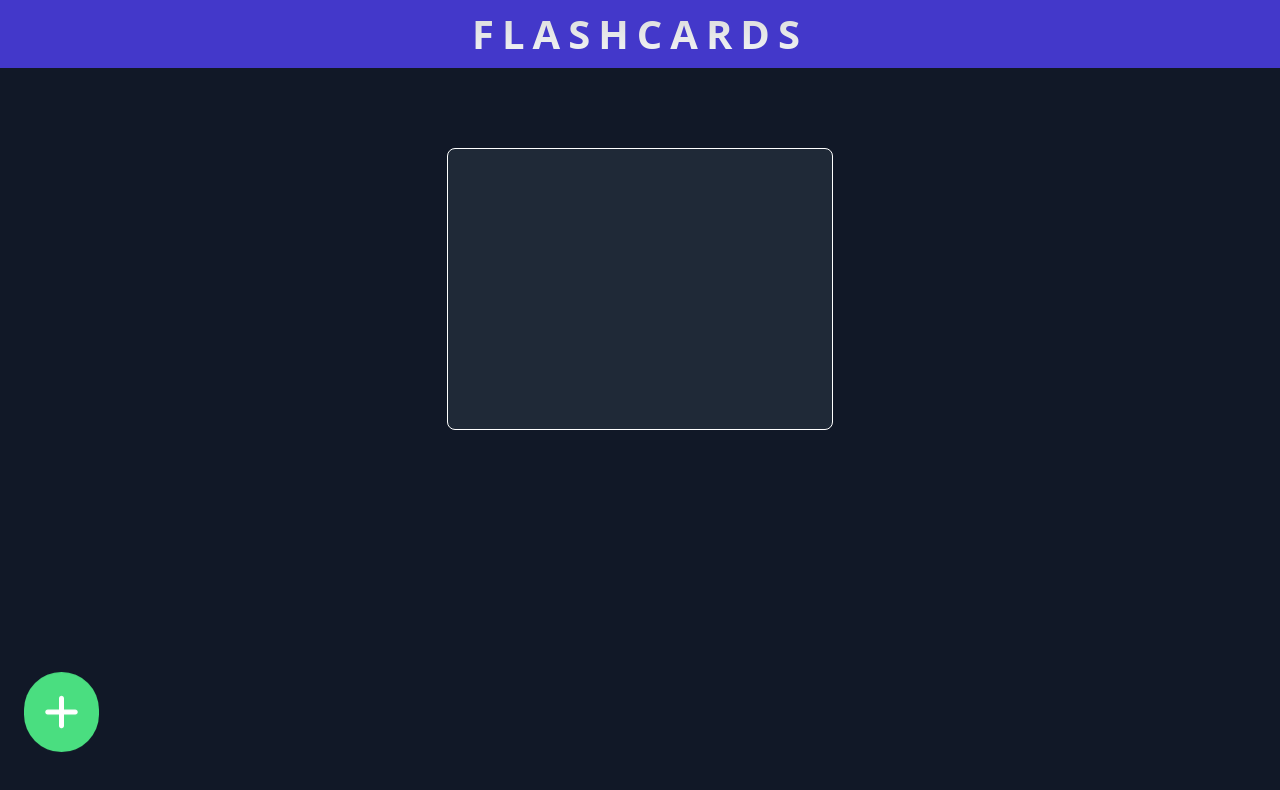
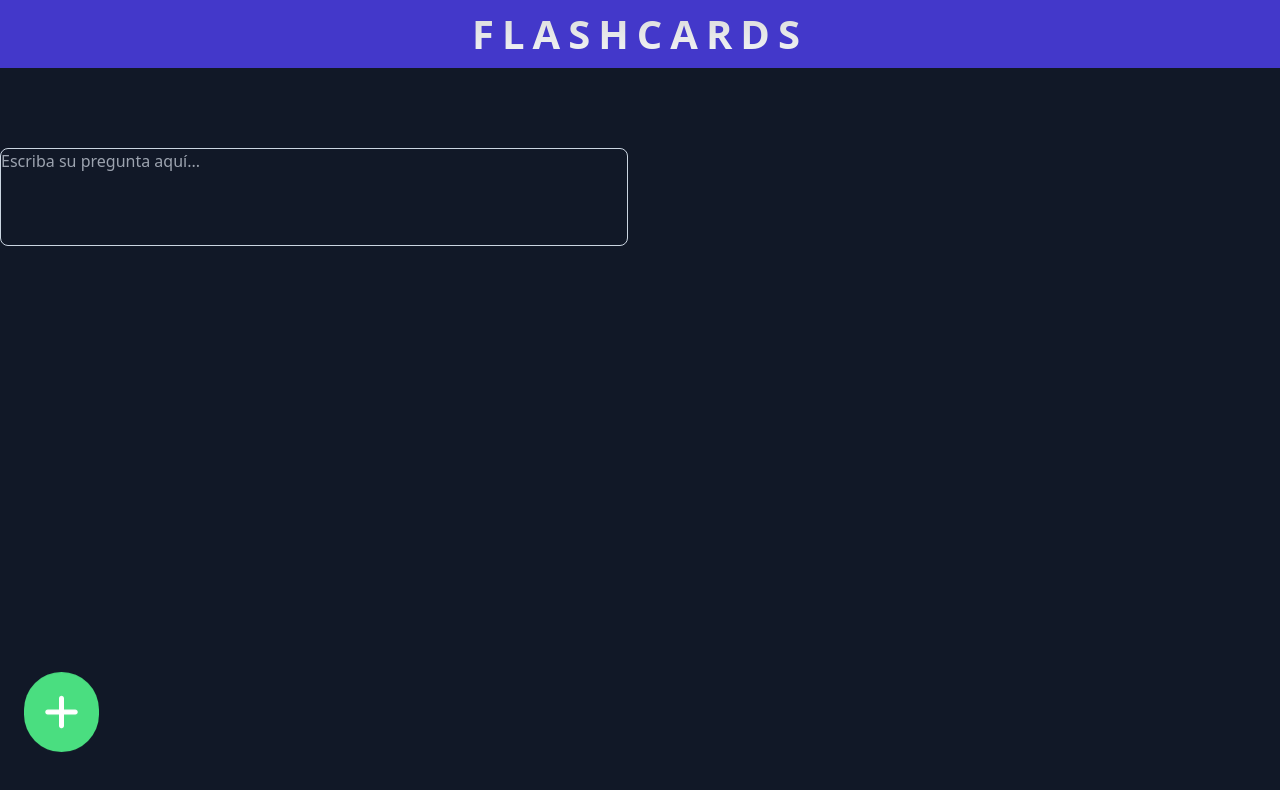
Before and after one commit to LaniakeaArmstrong/flashcards, a Next.js app: page / in a window 1280 px wide. Shown: the top 790 px of the page. Built offline with nearby package versions, Linux system fonts and the light colour scheme.

Commit message:
Click en el botón + te redirige a un formulario

```diff
--- /dev/null
+++ b/src/app/new/page.jsx
@@ -0,0 +1,3 @@
+import { Formulario } from "@/components/form";
+
+export default Formulario;
--- a/src/app/page.jsx
+++ b/src/app/page.jsx
@@ -1,35 +1,39 @@
 "use client"
-import { FlashCard } from "@/components/flashcard";
+import FlashCard from "@/components/flashcard";
+import Link from "next/link";
 import { useState } from "react";
 
 export default function Inicio() {
   const [flashCardCount, setFlashCardCount] = useState(1);
   const [animateBounce, setAnimateBounce] = useState(true);
 
+  //* Crea flashcards y detiene la animación de rebote del botón +
   const handleClick = () => {
     setFlashCardCount(flashCardCount + 1);
     setAnimateBounce(false);
   };
 
   return (
-    <div className="">
+    <>
+      <Link href="/new">
         <svg
           xmlns="http://www.w3.org/2000/svg"
           height="5.0em"
           viewBox="0 0 448 512"
           fill="#fff"
-        className={`text-white bg-green-400 hover:border-white
-        p-5 rounded-full relative bottom-[-39rem] left-6 ${animateBounce ? 'animate-bounce' : ''}
+          className={ `text-white bg-green-400 hover:border-white
+        p-5 rounded-full relative bottom-[-39rem] left-6 ${ animateBounce ? 'animate-bounce' : '' }
         hover:cursor-pointer`}
-        onClick={handleClick}>
+          onClick={ handleClick }>
           <path d="M256 80c0-17.7-14.3-32-32-32s-32 14.3-32 32V224H48c-17.7 0-32 14.3-32 32s14.3 32 32 32H192V432c0 17.7 14.3 32 32 32s32-14.3 32-32V288H400c17.7 0 32-14.3 32-32s-14.3-32-32-32H256V80z" />
         </svg>
+      </Link>
 
-      <div>
-        {Array.from({ length: flashCardCount }).map((_, index) => (
-          <FlashCard key={index} />
-        ))}
+      <div className="grid grid-cols-2">
+        { Array.from({ length: flashCardCount }).map((_, index) => (
+          <FlashCard key={ index } />
+        )) }
       </div>
-    </div>
+    </>
   );
 }
--- a/src/components/flashcard.jsx
+++ b/src/components/flashcard.jsx
@@ -1,18 +1,12 @@
 
-function FlashCard() {
+export default function FlashCard() {
 
   return (
-    <div className="flex justify-center">
-        <div
-        className="
-        text-white bg-gray-800 border-white
-        rounded-lg py-32 px-48 border overflow-auto max-w-[50rem] max-h-[30rem]"
-        type="text"
-        value="Hola"
-        contentEditable="true"
-      />
-    </div>
+    <>
+      <textarea
+        className="bg-transparent rounded-lg border focus:border-[3px] pr-36 mr-3 pb-12 mb-3 outline-none resize-none
+        border-slate-300 text-white  "
+        placeholder="Escriba su pregunta aquí..."></textarea>
+    </>
   );
-}
-
-export { FlashCard };
+};
--- /dev/null
+++ b/src/components/form.jsx
@@ -0,0 +1,23 @@
+export function Formulario() {
+  return (
+    <div className="h-[calc(100vh-30rem)] flex justify-center items-center">
+      <form action="" className="">
+        <header className="flex justify-between">
+          <h1 className="text-white font-semibold text-3xl">Crear flashcard</h1>
+        </header>
+
+        <input
+          type="text"
+          name="nombreProvisional"
+          placeholder="Pregunta aquí"
+          className="bg-gray-800 focus:border-4 border-2 w-full px-16 py-4  rounded-lg my-4 text-white"/>
+      </form>
+
+
+
+
+    </div>
+  )
+}
+
+exports = { Formulario }
```
Lines whose indentation alone changed are shown as unchanged.
